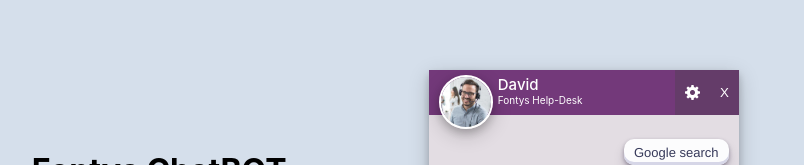
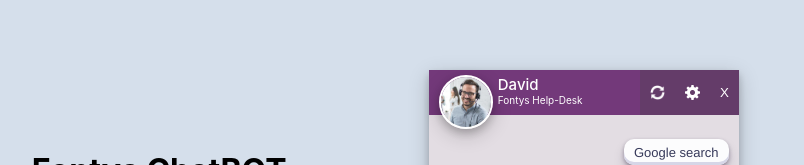
Before and after one commit to pinje/chatbot-frontend, a React (Create React App) app: page / in a window 1280 px wide. Both pictures are taken after a click on the picture 1210 px from the left and 742 px from the top of the page. Shown: the part 230-395 px from the top of the page, without its empty margins (476-1280 px from the left). Built offline with nearby package versions, Linux system fonts and the light colour scheme.

Commit message:
Add clear chat (temp fix)

```diff
--- a/src/components/ChatPopup.css
+++ b/src/components/ChatPopup.css
@@ -116,3 +116,9 @@
     float: left;
 
   }
+
+  .reload-icon {
+    height: 15px;
+    width: 15px;
+    float: left;
+  }
--- a/src/components/ChatPopup.tsx
+++ b/src/components/ChatPopup.tsx
@@ -28,7 +28,13 @@ if (localStorage.session) {
 
 function ChatPopup(props: popupState) {
 
+
    const [openSettings, setOpenSettings] = useState<boolean>(false);
+
+   const reloadClick = () => {
+      window.location.reload();
+   }
+
    useEffect(() => {
       // check if there's a session
       if (!localStorage.session) {
@@ -51,6 +57,10 @@ function ChatPopup(props: popupState) {
 
                />
             </button>
+
+            <button onClickCapture={() => {reloadClick()}}>
+               <img className='reload-icon' src={require('../img/reload.png')} />
+            </button>
             {openSettings && <Settings/>}
 
             <div className='popup-header-box'>
--- a/src/components/chat/Chat.tsx
+++ b/src/components/chat/Chat.tsx
@@ -37,6 +37,7 @@ const Chat = ({
     toggleSearch ? searchGoogle(message) : sendMessage(message);
     setMessage("");
   };
+
   const handleSearchToggle = (e: any) => {
     e.preventDefault();
     setToggleSearch(!toggleSearch);
@@ -175,7 +176,7 @@ const Chat = ({
 };
 
 const mapStateToProps = (state: { watson: { messages: any } }) => ({
-  chat: state.watson.messages,
+  chat: state.watson.messages
 });
 
 export default connect(mapStateToProps, {
@@ -184,5 +185,5 @@ export default connect(mapStateToProps, {
   searchGoogle,
   askCategory,
   categoryList,
-  askQuestion
+  askQuestion,
 })(Chat);
```
Also changed, not shown: src/img/reload.png (added).
